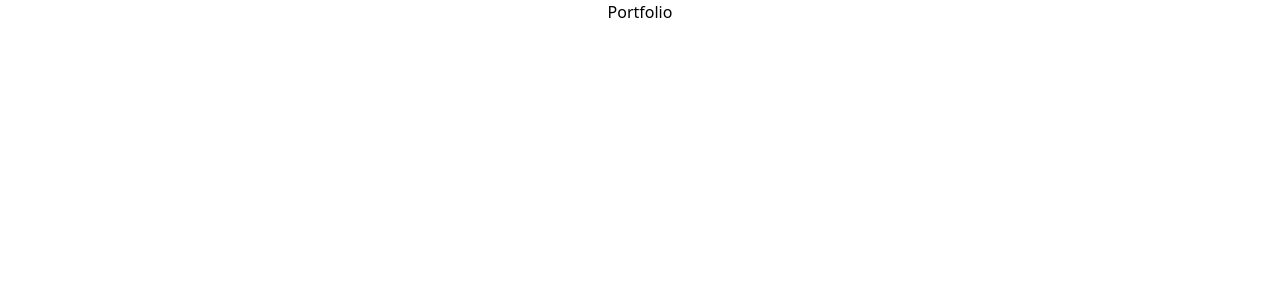
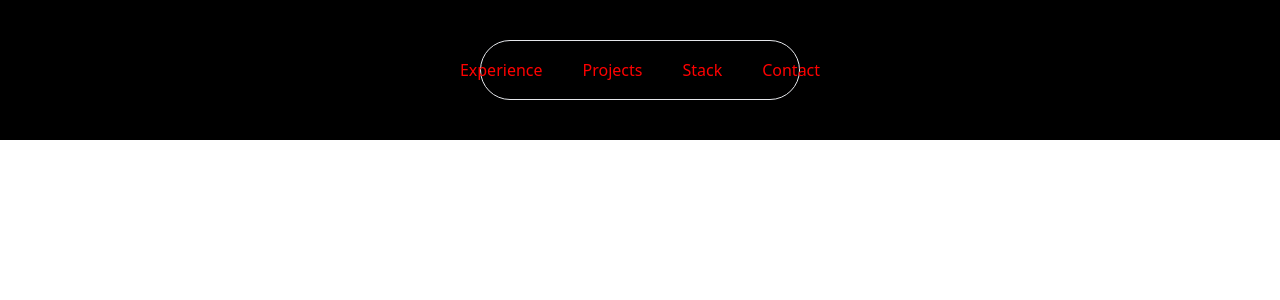
Before and after one commit to jp1593/Portfolio, a React (Create React App) app: page / in a window 1280 px wide. Shown: the top 300 px of the page. Built offline with nearby package versions, Linux system fonts and the light colour scheme.

Commit message:
Creation of navbar

```diff
--- a/src/App.js
+++ b/src/App.js
@@ -1,6 +1,11 @@
+import Header from "../src/components/Header";
 
 function App() {
-  return <p className="text-center">Portfolio</p>;
+  return (
+    <div className="bg-black">
+      <Header />
+    </div>
+  );
 }
 
 export default App;
--- /dev/null
+++ b/src/components/Header.css
@@ -0,0 +1,38 @@
+.container {
+  display: flex;
+  justify-content: center;
+  align-items: center;
+  width: 25%;
+  height: 60px;
+}
+
+/* .transition {
+    height: 80px;
+    width: 25%;
+    margin: -95px 0;
+    background: linear-gradient(to right, #ffff00 0%, #ff3399 100%);
+    border: none;
+    transition: .5s ease-in-out;
+} */
+
+.ul li {
+  position: relative; /* Required for positioning the ::after element */
+  color: red;
+  transition: color 0.3s ease-in-out; /* Optional: transition for text color */
+}
+
+.ul li::after {
+  content: ""; /* Empty content for the pseudo-element */
+  position: absolute; /* Absolute positioning within the li */
+  top: 0;
+  left: 0;
+  width: 100%; /* Match the width of the li element */
+  height: 100%; /* Match the height of the li element */
+  background-color: transparent; /* Initial background color */
+  transition: background-color 0.3s ease-in-out; /* Transition for background color */
+  z-index: -1; /* Place behind the text content */
+}
+
+.ul li:hover::after {
+  background-color: blueviolet; /* Hover background color */
+}
--- /dev/null
+++ b/src/components/Header.jsx
@@ -0,0 +1,30 @@
+import "./Header.css";
+
+function Header() {
+  return (
+    <header>
+      <div className="flex item-center justify-center py-10">
+        <div className="container text-white border rounded-full">
+          <nav className="justify-between items-center h-10 p-10 hidden sm:flex">
+            <ul className="flex gap-10 ul">
+              <li className="hover:text-gray-500">
+                <a href="/experience">Experience</a>
+              </li>
+              <li className="hover:text-gray-500">
+                <a href="/projects">Projects</a>
+              </li>
+              <li className="hover:text-gray-500">
+                <a href="/stack">Stack</a>
+              </li>
+              <li className="hover:text-gray-500">
+                <a href="/contact">Contact</a>
+              </li>
+            </ul>
+          </nav>
+        </div>
+      </div>
+    </header>
+  );
+}
+
+export default Header;
```
